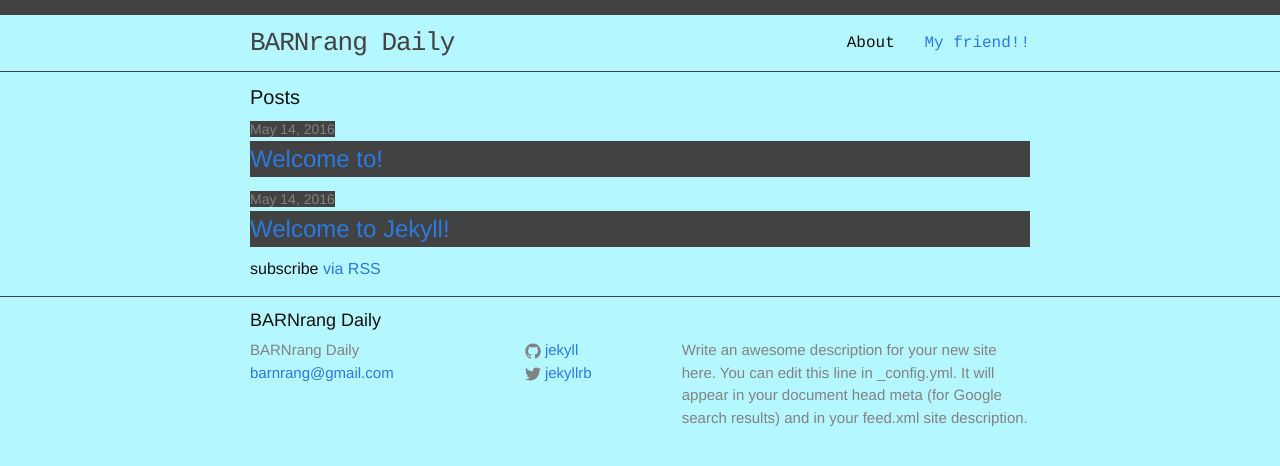
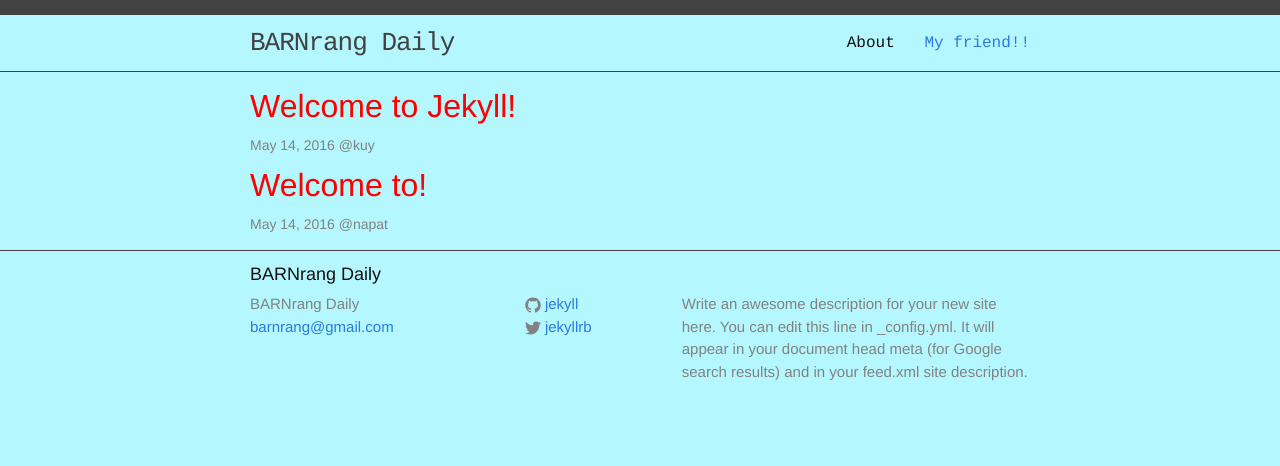
Before and after one commit to barnrang/barnrang.github.io, a Jekyll site: the page built from index.html, in a window 1280 px wide. Shown: the top 466 px of the page. Built offline with Jekyll 4.4.1, drawn with Linux system fonts in a browser that asks for light colours.

Commit message:
post organize

```diff
--- a/_posts/2016-05-14-welcome-to-jekyll.markdown
+++ b/_posts/2016-05-14-welcome-to-jekyll.markdown
@@ -3,6 +3,7 @@ layout: post
 title:  "Welcome to Jekyll!"
 date:   2016-05-14 20:03:21 +0900
 categories: jekyll update
+author: kuy
 ---
 You’ll find this post in your `_posts` directory. Go ahead and edit it and re-build the site to see your changes. You can rebuild the site in many different ways, but the most common way is to run `jekyll serve`, which launches a web server and auto-regenerates your site when a file is updated.
 
--- a/_posts/2016-05-23-welcome.markdown
+++ b/_posts/2016-05-23-welcome.markdown
@@ -1,8 +1,9 @@
 ---
 layout: post
 title:  "Welcome to!"
-date:   2016-05-14 20:03:21 +0900
+date:   2016-05-14
 categories: jekyll update
+author: napat
 ---
 You’ll find this post in your `_posts` directory. Go ahead and edit it and re-build the site to see your changes. You can rebuild the site in many different ways, but the most common way is to run `jekyll serve`, which launches a web server and auto-regenerates your site when a file is updated.
 
--- a/_sass/_layout.scss
+++ b/_sass/_layout.scss
@@ -188,7 +188,6 @@
 .post-meta {
     font-size: $small-font-size;
     color: $grey-color;
-    background-color: $grey-color-dark;
 }
 
 .post-link {
@@ -196,9 +195,21 @@
     font-size: 24px;
     background-color: $grey-color-dark;
 }
+.showtitle{
+  color: red;
+}
 
+.readmore{
+  border: 1px solid black;
+  font-size: 16px;
+  text-align: center;
+}
 
-
+.excerpt{
+  margin-left: 15px;
+  margin-right: 15px;
+  font-size: 10px;
+}
 
 /**
  * Posts
--- a/index.html
+++ b/index.html
@@ -3,21 +3,19 @@ layout: default
 ---
 
 <div class="home">
-
-  <h1 class="page-heading">Posts</h1>
-
-  <ul class="post-list">
-    {% for post in site.posts %}
-      <li>
-        <span class="post-meta">{{ post.date | date: "%b %-d, %Y" }}</span>
-
-        <h2>
-          <a class="post-link" href="{{ post.url | prepend: site.baseurl }}">{{ post.title }}</a>
-        </h2>
-      </li>
-    {% endfor %}
-  </ul>
-
-  <p class="rss-subscribe">subscribe <a href="{{ "/feed.xml" | prepend: site.baseurl }}">via RSS</a></p>
-
+{% for post in site.posts %}
+<header>
+  <h1><a class="showtitle" href="{{ post.url | prepend: site.baseurl }}">{{post.title}}</a></h1>
+<p class="post-meta"><span class="date">{{ post.date | date: "%b %-d, %Y" }}</span> @{{post.author}}</p>
+</header>
+{% if post.content contains '<!--more-->'%}
+<div class="excerpt">
+  {{post.content|split: '<!--more-->'|first}}
+    <div class="readmore">
+      <a href="{{post.url}}">Wanna read?</a>
+    </div>
+  </div>
+<p>
+      {% endif %}
+{% endfor %}
 </div>
```
Also changed, not shown: index - Copy.html (added, +23 -0 lines).
